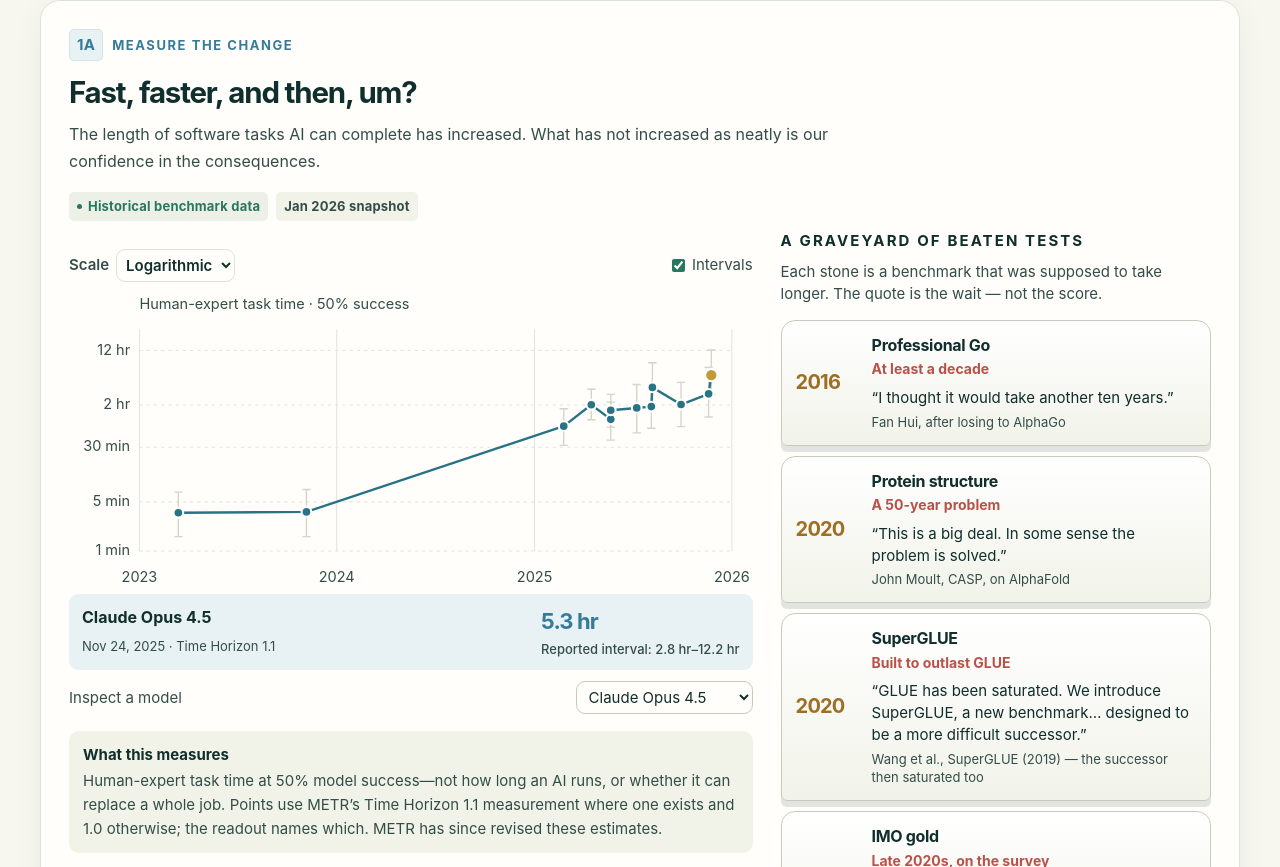
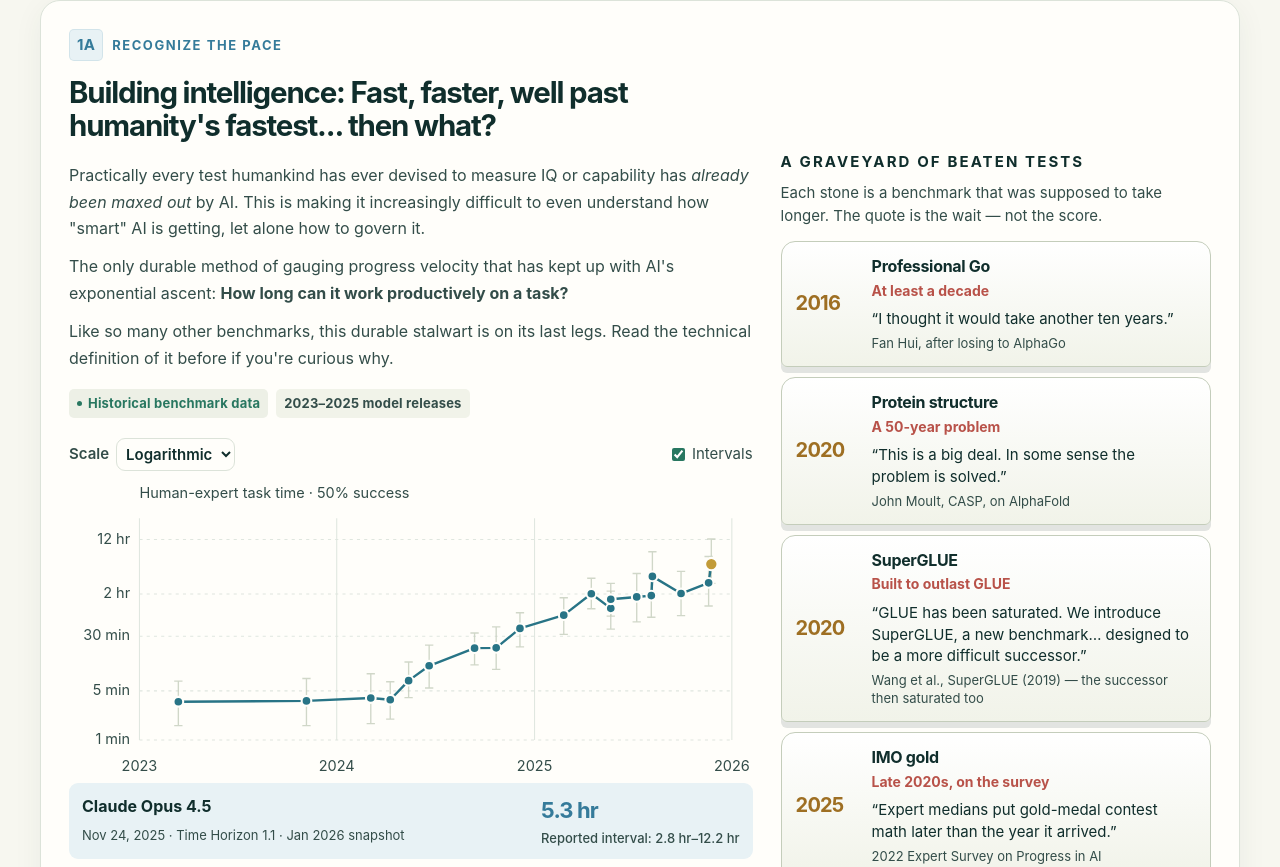
Before and after one commit to wbharding/suspenseful, a React (Vite) app: page / in a window 1280 px wide. Shown: the part 953-1820 px from the top of the page. Built offline with nearby package versions, Linux system fonts and the light colour scheme.

Commit message:
* Clarify 2024 task times * Clarify what the first slide pertains to * Flesh out more Sep 2026 releases

```diff
--- a/src/components/capability-chart.jsx
+++ b/src/components/capability-chart.jsx
@@ -175,6 +175,7 @@
               <strong>{selected.name}</strong>
               <small>
                 {dateLabel(selected.date)} · {selected.versionLabel}
+                {selected.source === "metr-2024" ? " · Sep 2026 retrieval" : " · Jan 2026 snapshot"}
               </small>
             </div>
             <div className="selected-horizon">
--- a/src/components/pressure-chapter.jsx
+++ b/src/components/pressure-chapter.jsx
@@ -30,28 +30,39 @@
       <GuideCard
         cellId="1A"
         className="chart-card"
-        deck="The length of software tasks AI can complete has increased. What has not increased as neatly is our confidence in the consequences."
-        eyebrow="MEASURE THE CHANGE"
+        eyebrow="RECOGNIZE THE PACE"
         footer={
           <>
-            <SourceLinkButton sourceIds="metr,metr-live" />
+            <SourceLinkButton sourceIds="metr,metr-2024,metr-live" />
             <CapabilityChartFooter />
           </>
         }
         span="span-12"
-        title="Fast, faster, and then, um?"
+        title="Building intelligence: Fast, faster, well past humanity's fastest... then what?"
       >
-        <div className="card-label-row">
-          <EvidenceTag>Historical benchmark data</EvidenceTag>
-          <EvidenceTag variant="neutral">Jan 2026 snapshot</EvidenceTag>
-        </div>
         <div className="horizon-split">
           <div className="horizon-chart">
+            <p className="card-deck">
+              Practically every test humankind has ever devised to measure IQ or capability has <em>already been maxed out</em> by AI.
+              This is making it increasingly difficult to even understand how "smart" AI is getting, let alone how to
+              govern it.
+            </p>
+            <p className="card-deck">
+              The only durable method of gauging progress velocity that has kept up with AI's exponential ascent:&nbsp;
+              <strong>How long can it work productively on a task?</strong>
+            </p>
+            <p className="card-deck">Like so many other benchmarks, this durable stalwart is on its last legs.
+              Read the technical definition of it before if you're curious why.</p>
+            <div className="card-label-row">
+              <EvidenceTag>Historical benchmark data</EvidenceTag>
+              <EvidenceTag variant="neutral">2023–2025 model releases</EvidenceTag>
+            </div>
             <CapabilityChart />
             <CardNote heading="What this measures">
               Human-expert task time at 50% model success—not how long an AI runs, or whether it can
               replace a whole job. Points use METR’s Time Horizon 1.1 measurement where one exists
-              and 1.0 otherwise; the readout names which. METR has since revised these estimates.
+              and 1.0 otherwise; the readout names which. The 2024 points use METR’s downloadable
+              results retrieved September 29, 2026; other points retain the January 2026 snapshot.
             </CardNote>
           </div>
           <BenchmarkGraveyard />
--- a/src/data/capability-data.js
+++ b/src/data/capability-data.js
@@ -1,6 +1,10 @@
 // Element 1A. METR task-completion time horizons, in human-expert minutes at 50% model
 // success. Each horizon is [estimate, intervalLow, intervalHigh] from the reported bootstrapped
 // confidence interval.
+//
+// The 2024 models come from METR’s downloadable results retrieved September 29, 2026;
+// the other models retain the January 29 comparison-table snapshot. Dates are model release
+// dates, not evaluation/publication dates. Per-model source and snapshot preserve provenance.
 //
 // Both raw benchmark versions are kept in the data, because they are not interchangeable: METR
 // revised its estimates between 1.0 and 1.1, and several models were only ever scored under 1.0.
@@ -35,6 +39,83 @@
     horizons: {
       v11: [3.6, 1.6, 7.5],
       v10: [8.5, 4, 16.1]
+    }
+  },
+  {
+    name: "Claude 3 Opus",
+    date: "2024-03-04",
+    provider: "Anthropic",
+    source: "metr-2024",
+    snapshot: "2026-09-29",
+    horizons: {
+      v11: [3.952262, 1.706313, 8.76484],
+      v10: [7.148402, 3.217769, 14.764711]
+    }
+  },
+  {
+    name: "GPT-4 Turbo",
+    date: "2024-04-09",
+    provider: "OpenAI",
+    source: "metr-2024",
+    snapshot: "2026-09-29",
+    horizons: {
+      v11: [3.732787, 1.980046, 6.736613],
+      v10: [7.777455, 4.050277, 14.21142]
+    }
+  },
+  {
+    name: "GPT-4o",
+    date: "2024-05-13",
+    provider: "OpenAI",
+    source: "metr-2024",
+    snapshot: "2026-09-29",
+    horizons: {
+      v11: [6.991195, 4.001482, 12.905741],
+      v10: [10.174857, 5.000948, 19.508766]
+    }
+  },
+  {
+    name: "Claude 3.5 Sonnet (June)",
+    date: "2024-06-20",
+    provider: "Anthropic",
+    source: "metr-2024",
+    snapshot: "2026-09-29",
+    horizons: {
+      v11: [11.395377, 5.489734, 22.384214],
+      v10: [19.764601, 10.531997, 35.808873]
+    }
+  },
+  {
+    name: "o1-preview",
+    date: "2024-09-12",
+    provider: "OpenAI",
+    source: "metr-2024",
+    snapshot: "2026-09-29",
+    horizons: {
+      v11: [20.326586, 11.716193, 33.379877],
+      v10: [23.254728, 12.640748, 39.370195]
+    }
+  },
+  {
+    name: "Claude 3.5 Sonnet (October)",
+    date: "2024-10-22",
+    provider: "Anthropic",
+    source: "metr-2024",
+    snapshot: "2026-09-29",
+    horizons: {
+      v11: [20.522872, 10.144026, 40.82028],
+      v10: [30.454555, 14.72191, 60.891717]
+    }
+  },
+  {
+    name: "o1",
+    date: "2024-12-05",
+    provider: "OpenAI",
+    source: "metr-2024",
+    snapshot: "2026-09-29",
+    horizons: {
+      v11: [38.831588, 21.164512, 64.95249],
+      v10: [41.551706, 19.822684, 85.806317]
     }
   },
   {
--- a/src/data/release-data.js
+++ b/src/data/release-data.js
@@ -139,11 +139,12 @@
   entry("2026-09-01", "Claude Mythos 5.1", "Anthropic", { provisional: true }),
   entry("2026-09-02", "Gemini 3.8 Flash", "Google"),
   entry("2026-09-10", "DeepSeek-V4.1-Flash", "DeepSeek"),
-  entry("2026-09-12", "Grok 4.7", "xAI", {
-    provisional: true,
-    status: "announced",
-    note: "Announced for 12 Sep 2026; the catalog marks shipment as uncertain",
-  }),
+  entry("2026-09-21", "Grok 4.7", "xAI", { source: "launch-grok-4-7" }),
+  entry("2026-09-22", "Claude Opus 5.5", "Anthropic", { source: "launch-opus-5-5" }),
+  entry("2026-09-22", "GPT-6 Sol", "OpenAI", { source: "launch-gpt-6-sol-luna" }),
+  entry("2026-09-22", "GPT-6 Luna", "OpenAI", { source: "launch-gpt-6-sol-luna" }),
+  entry("2026-09-28", "Claude Sonnet 5.5", "Anthropic", { source: "launch-sonnet-5-5" }),
+  entry("2026-09-29", "GPT-6.1 Sol", "OpenAI", { source: "launch-gpt-6-1-sol" }),
 ];
 
 // Provider colours for the timeline blocks and filter chips. These resolve through the theme's
--- a/src/data/site-meta.js
+++ b/src/data/site-meta.js
@@ -2,8 +2,8 @@
 
 export const siteMeta = {
   version: "1.0.0",
-  reviewed: "2026-09-16",
+  reviewed: "2026-09-29",
   draftUrl: "https://public.amplenote.com/Vs6mjq7U3j5BMpe464fTuZG8",
   timelineStart: "2024-01-01",
-  timelineEnd: "2026-09-16"
+  timelineEnd: "2026-09-29"
 };
--- a/src/data/source-registry.js
+++ b/src/data/source-registry.js
@@ -5,6 +5,55 @@
 // living in a footnote nobody opens.
 
 export const sourceRegistry = {
+  "metr-2024": {
+    "title": "2024 models \u2014 METR downloadable results",
+    "publisher": "METR",
+    "date": "Retrieved September 29, 2026",
+    "url": "https://metr.org/assets/benchmark_results_1_1.yaml",
+    "type": "Benchmark data",
+    "note": "The seven 2024 models use the downloadable TH 1.1 results and matching TH 1.0 file (https://metr.org/assets/benchmark_results_1_0.yaml), including release dates and reported 95% intervals in minutes. These files include later revisions and are not the January comparison-table snapshot used for the other points."
+  },
+  "launch-grok-4-7": {
+    "title": "Introducing Grok 4.7",
+    "publisher": "xAI",
+    "date": "2026-09-21",
+    "url": "https://x.ai/news/grok-4-7",
+    "type": "Official release announcement",
+    "note": "Confirms the named model\u2019s release and availability. Named models from a shared announcement are counted separately."
+  },
+  "launch-opus-5-5": {
+    "title": "Introducing Claude Opus 5.5",
+    "publisher": "Anthropic",
+    "date": "2026-09-22",
+    "url": "https://www.anthropic.com/claude-opus-5-5",
+    "type": "Official release announcement",
+    "note": "Confirms the named model\u2019s release and availability. Named models from a shared announcement are counted separately."
+  },
+  "launch-gpt-6-sol-luna": {
+    "title": "Introducing GPT-6 Sol and Luna",
+    "publisher": "OpenAI",
+    "date": "2026-09-22",
+    "url": "https://openai.com/index/introducing-gpt-6-sol-and-luna/",
+    "type": "Official release announcement",
+    "note": "Confirms the named model\u2019s release and availability. Named models from a shared announcement are counted separately."
+  },
+  "launch-sonnet-5-5": {
+    "title": "Introducing Claude Sonnet 5.5",
+    "publisher": "Anthropic",
+    "date": "2026-09-28",
+    "url": "https://www.anthropic.com/claude-sonnet-5-5",
+    "type": "Official release announcement",
+    "note": "Confirms the named model\u2019s release and availability. Named models from a shared announcement are counted separately."
+  },
+  "launch-gpt-6-1-sol": {
+    "title": "Introducing GPT-6.1 Sol",
+    "publisher": "OpenAI",
+    "date": "2026-09-29",
+    "url": "https://openai.com/index/introducing-gpt-6-1-sol/",
+    "type": "Official release announcement",
+    "note": "Confirms the named model\u2019s release and availability. Named models from a shared announcement are counted separately."
+  },
+
   draft: {
     title: "Original infographic outline",
     publisher: "Bill Harding · Amplenote",
@@ -35,7 +84,7 @@
     date: "September 13, 2026",
     url: "https://public.amplenote.com/z28idzmc2wTjLNsucS6tBZPB",
     type: "Compiled release catalog",
-    note: "Seven labs only: Anthropic, OpenAI, Google, xAI, Meta, Z.ai, and DeepSeek. Flagship and point text-LLM releases from January 2024 through 12 September 2026, not an industry census and not a capability score. Same-day named variants are shown as separate blocks. Four rows are month-level (no confirmed day). Several 2026 dates — especially Fable/Mythos, GPT-5.6, Grok 4.7, and GLM-5.x — rest on secondary trackers and are marked provisional. Grok 4.7 is announced, not confirmed shipped. Image, video, audio, and embedding models are out of scope. Blank months mean no events in this catalog."
+    note: "Seven labs only: Anthropic, OpenAI, Google, xAI, Meta, Z.ai, and DeepSeek. The original catalog covers flagship and point text-LLM releases from January 2024 through 12 September 2026, not an industry census and not a capability score. Same-day named variants are shown as separate blocks. Four rows are month-level (no confirmed day). Several 2026 dates — especially Fable/Mythos, GPT-5.6, and GLM-5.x — rest on secondary trackers and are marked provisional. Official announcements supplement this catalog through September 29, 2026, and replace Grok 4.7’s tentative September 12 date with its confirmed September 21 release. Image, video, audio, and embedding models are out of scope. Blank months mean no events in this catalog."
   },
   amodei: {
     title: "We Must Pace the Frontier",
```
Also changed, not shown: src/components/capability-data-dialog.jsx (+10 -7 lines).
